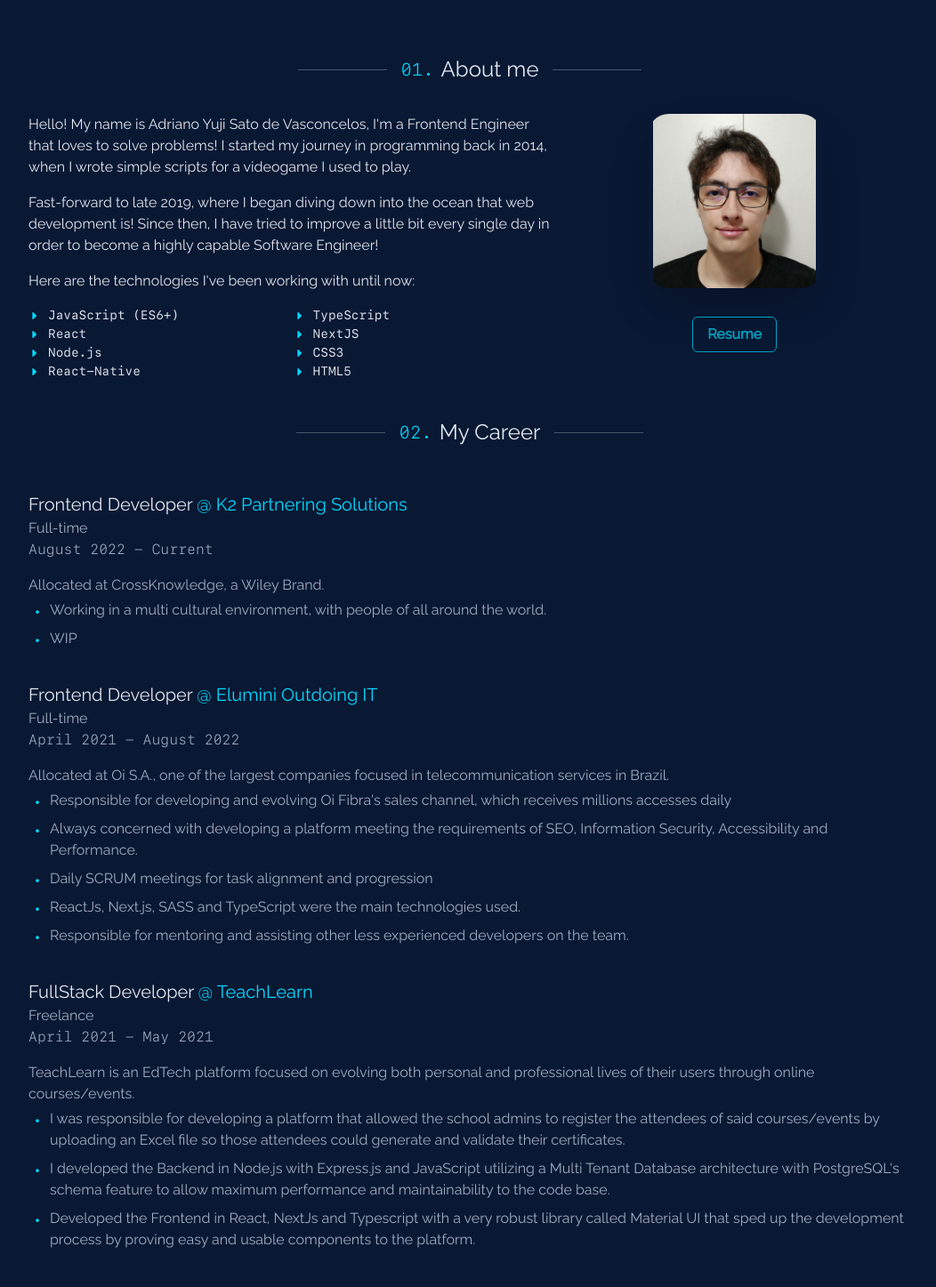
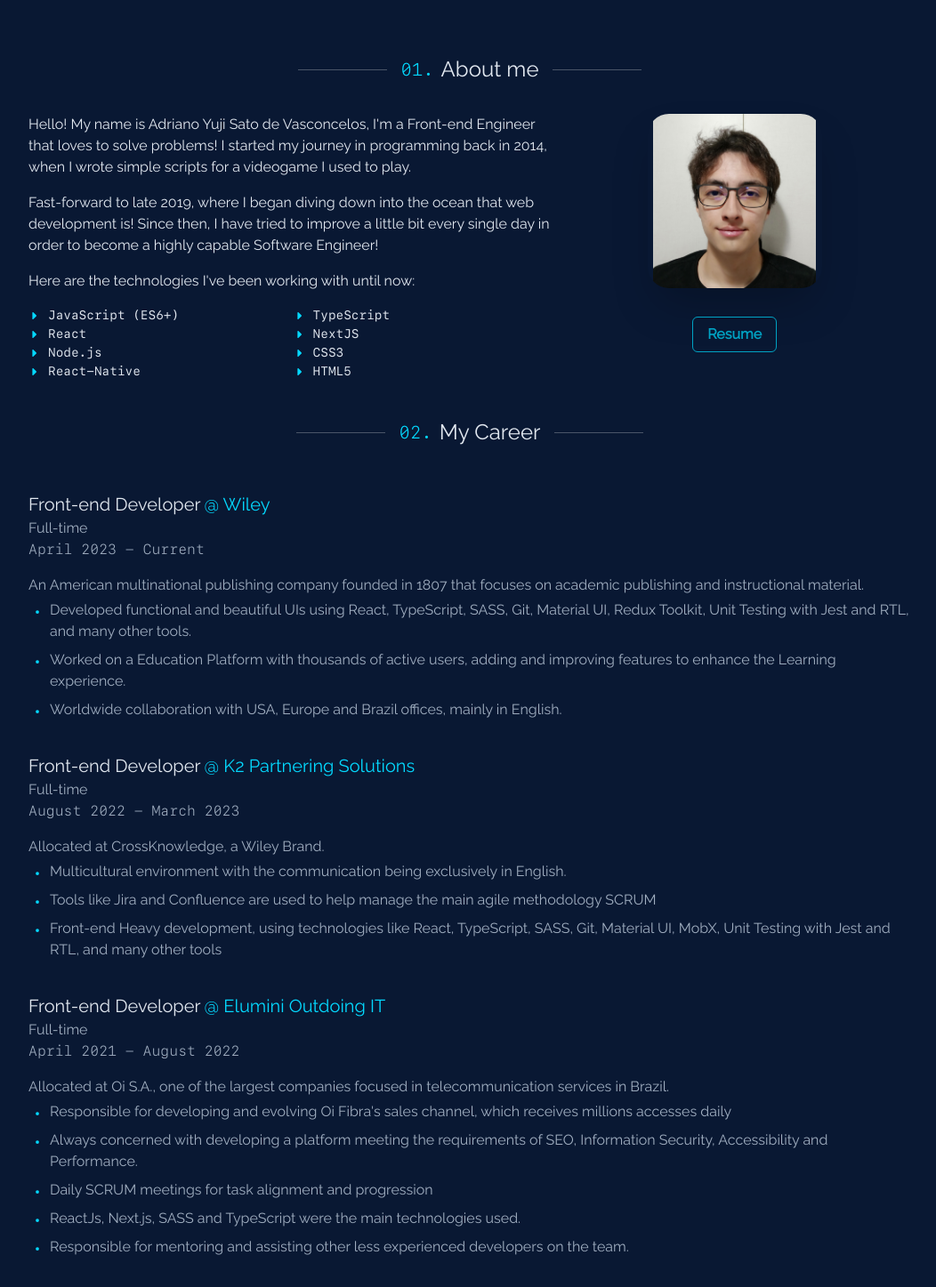
Before and after one commit to adrianoyuji/portfolio-v3, a Next.js app: page / in a window 1280 px wide. Shown: the part 760-2207 px from the top of the page at 89% size, without its empty margins (112-1164 px from the left). Built offline with nearby package versions, Linux system fonts and the light colour scheme.

Commit message:
updated cv and experience

```diff
--- a/components/About/About.tsx
+++ b/components/About/About.tsx
@@ -24,7 +24,7 @@ const About = () => {
       <Box display="flex" flexDir={{ base: "column", md: "row" }} mt="8">
         <Box flex="1.5" display="flex" flexDir="column" color="gray.200">
           <Text as="p" mb="4">
-            Hello! My name is Adriano Yuji Sato de Vasconcelos, I'm a Frontend
+            Hello! My name is Adriano Yuji Sato de Vasconcelos, I'm a Front-end
             Engineer that loves to solve problems! I started my journey in
             programming back in 2014, when I wrote simple scripts for a
             videogame I used to play.
--- a/components/Experience/Experiences.ts
+++ b/components/Experience/Experiences.ts
@@ -20,18 +20,37 @@ export interface Experience {
 const experiences: Experience[] = [
   {
     company: {
+      href: "http://www.wiley.com",
+      name: "Wiley",
+      logo: "/images/wiley-john-and-sons.png",
+    },
+    position: "Front-end Developer",
+    duration: "April 2023 - Current",
+    availability: "Full-time",
+    description: {
+      heading: "An American multinational publishing company founded in 1807 that focuses on academic publishing and instructional material.",
+      bullets: [
+        "Developed functional and beautiful UIs using React, TypeScript, SASS, Git, Material UI, Redux Toolkit, Unit Testing with Jest and RTL, and many other tools.",
+        "Worked on a Education Platform with thousands of active users, adding and improving features to enhance the Learning experience.",
+        "Worldwide collaboration with USA, Europe and Brazil offices, mainly in English.",
+      ],
+    },
+  },
+  {
+    company: {
       href: "https://k2partnering.com/",
       name: "K2 Partnering Solutions",
       logo: "/images/elumini.jpeg",
     },
-    position: "Frontend Developer",
-    duration: "August 2022 - Current",
+    position: "Front-end Developer",
+    duration: "August 2022 - March 2023",
     availability: "Full-time",
     description: {
       heading: "Allocated at CrossKnowledge, a Wiley Brand.",
       bullets: [
-        "Working in a multi cultural environment, with people of all around the world.",
-        "WIP",
+        "Multicultural environment with the communication being exclusively in English.",
+        "Tools like Jira and Confluence are used to help manage the main agile methodology SCRUM",
+        "Front-end Heavy development, using technologies like React, TypeScript, SASS, Git, Material UI, MobX, Unit Testing with Jest and RTL, and many other tools",
       ],
     },
   },
@@ -41,7 +60,7 @@ const experiences: Experience[] = [
       name: "Elumini Outdoing IT",
       logo: "/images/elumini.jpeg",
     },
-    position: "Frontend Developer",
+    position: "Front-end Developer",
     duration: "April 2021 - August 2022",
     availability: "Full-time",
     description: {
@@ -71,7 +90,7 @@ const experiences: Experience[] = [
       bullets: [
         "I was responsible for developing a platform that allowed the school admins to register the attendees of said courses/events by uploading an Excel file so those attendees could generate and validate their certificates.",
         "I developed the Backend in Node.js with Express.js and JavaScript utilizing a Multi Tenant Database architecture with PostgreSQL's schema feature to allow maximum performance and maintainability to the code base.",
-        "Developed the Frontend in React, NextJs and Typescript with a very robust library called Material UI that sped up the development process by proving easy and usable components to the platform.",
+        "Developed the Front-end in React, NextJs and Typescript with a very robust library called Material UI that sped up the development process by proving easy and usable components to the platform.",
       ],
     },
   },
@@ -100,12 +119,12 @@ const experiences: Experience[] = [
       name: "Software Bistrô",
       logo: "/images/softwarebistro.jpeg",
     },
-    position: "Frontend Software Developer",
+    position: "Front-end Software Developer",
     duration: "Feb 2020 - June 2020",
     availability: "Internship",
     description: {
       heading:
-        "Web and Mobile JavaScript frontend developer. Experience with ReactJS and React Native and GIT as version controller.",
+        "Web and Mobile JavaScript front-end developer. Experience with ReactJS and React Native and GIT as version controller.",
       bullets: [
         "Worked with a small team of 3 developers and used SCRUM and Kanban as agile methodologies.",
         "Developed an Android Application from scratch using JavaScript and React Native, and some Java modules when needed.",
--- a/components/HeadingBanner/HeadingBanner.tsx
+++ b/components/HeadingBanner/HeadingBanner.tsx
@@ -49,7 +49,7 @@ const HeadingBanner = () => {
       </FadeUpTag>
       <FadeUpTag delayMS="1600">
         <Text as="p" color="gray.300">
-          I'm a Frontend Engineer specialized in building responsive and usable
+          I'm a Front-end Engineer specialized in building responsive and usable
           digital solutions.
         </Text>
       </FadeUpTag>
--- a/components/Portfolio/Projects.ts
+++ b/components/Portfolio/Projects.ts
@@ -15,7 +15,7 @@ const projects: Project[] = [
         "I was the main responsible for developing and maintaing the new sales channel of Oi's main product, this website had to showcase all the details and information necessary to convince any customer to purchase the product.",
       bullets: [
         "The selected frontend technologies were TypeScript, React, NextJS, SASS and ContextAPI, in order to maximize page load performance.",
-        "Lead a team of 5 frontend developers delegating tasks, helping through difficulties and reviewing their output in order to achieve the best outcome.",
+        "Lead a team of 5 front-end developers delegating tasks, helping through difficulties and reviewing their output in order to achieve the best outcome.",
         "A strong communication with the Product Owner was vital in order to extract the maximum amount of information in favor of delivering the expected result.",
         "We achieved a website that is 4x faster to load than the previous legacy one using less resources on their cloud containers.",
       ],
--- a/pages/index.tsx
+++ b/pages/index.tsx
@@ -17,7 +17,7 @@ const Home: NextPage = () => {
   return (
     <>
       <HeadTag
-        title="Adriano Yuji | Frontend Engineer"
+        title="Adriano Yuji | Front-end Engineer"
         description="I build responsive web pages, check my portfolio!"
       />
       <Header onOpenDrawer={onOpen} />
```
Also changed, not shown: public/images/wiley-john-and-sons.png (added), 1 other file (tests, documents, lock files or other folders).
